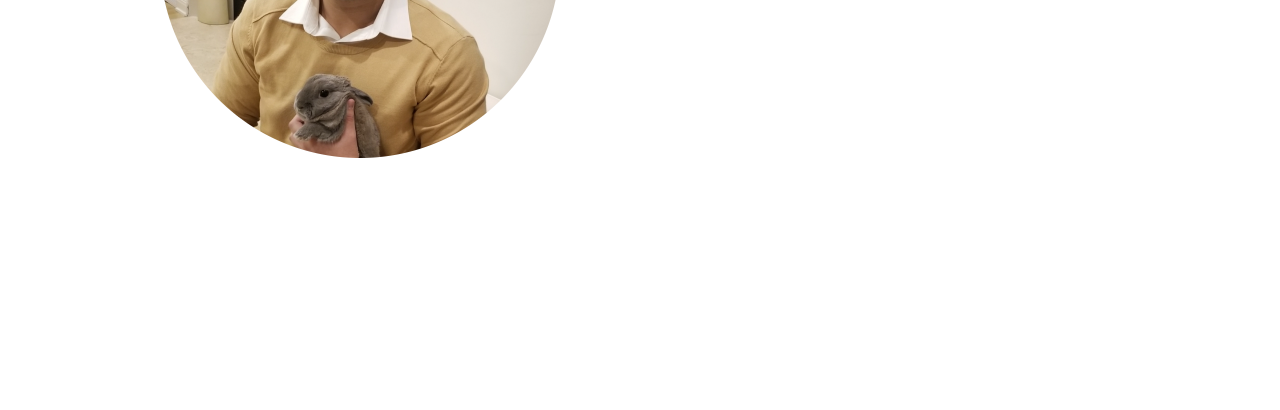
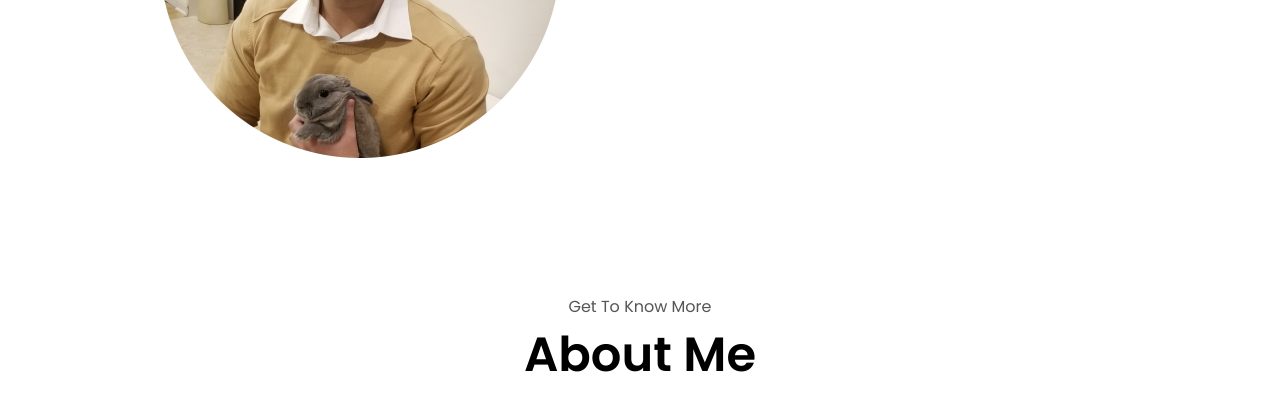
Before and after one commit to Ushmayne/portfolio-website, a plain HTML site: page index.html in a window 1280 px wide. Shown: the part 514-924 px from the top of the page. Before the commit the page ends 800 px from the top, so only its background shows below. Drawn offline with Linux system fonts and the light colour scheme.

Commit message:
start of about me section

```diff
--- a/index.html
+++ b/index.html
@@ -53,6 +53,11 @@
             </div>
         </div>
     </section>
+    <section id="about">
+        <p class="section__text__p1">Get To Know More </p>
+        <h1 class="title">About Me </h1>
+
+    </section>
     <script src="script.js"></script>
 </body>
 </html>
```
